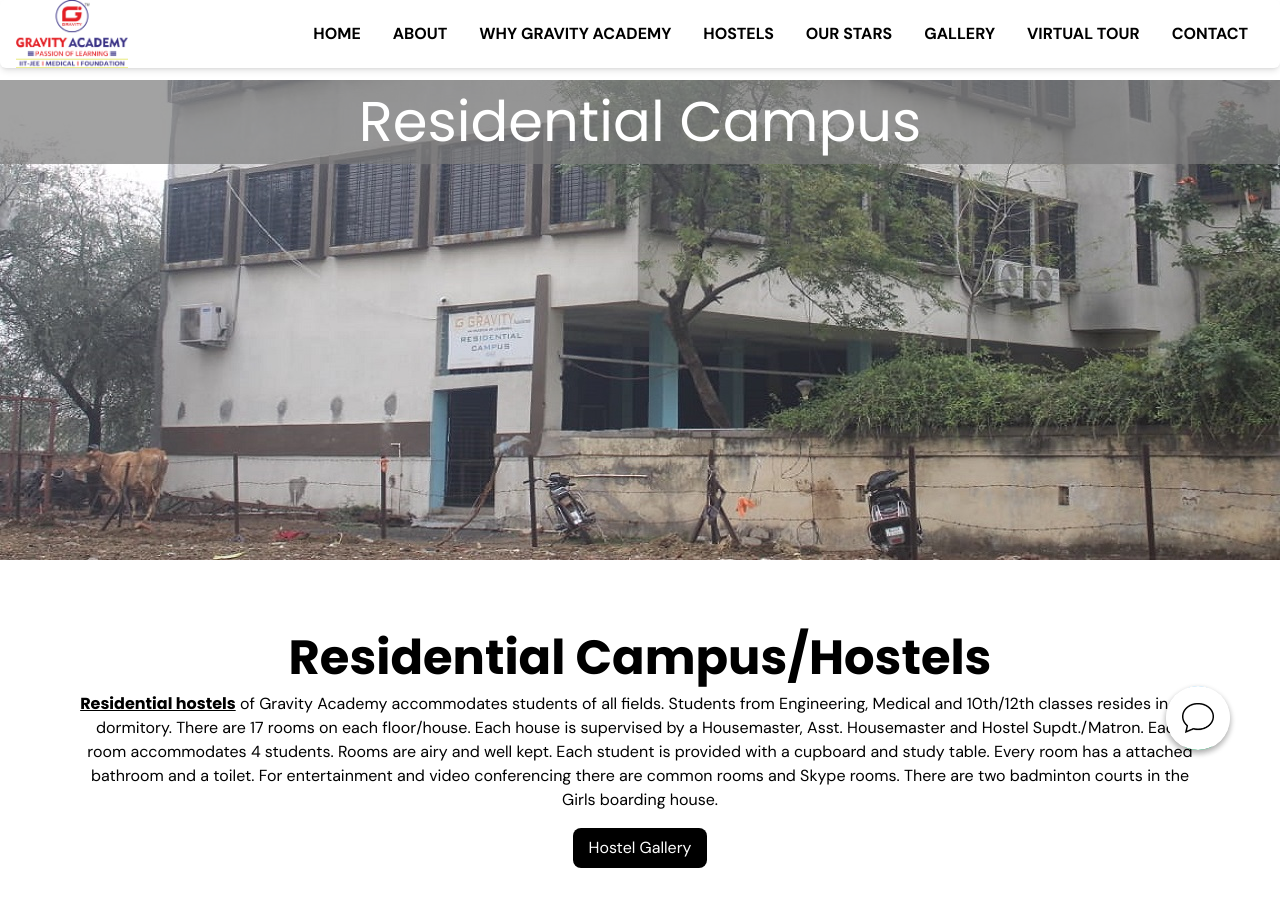
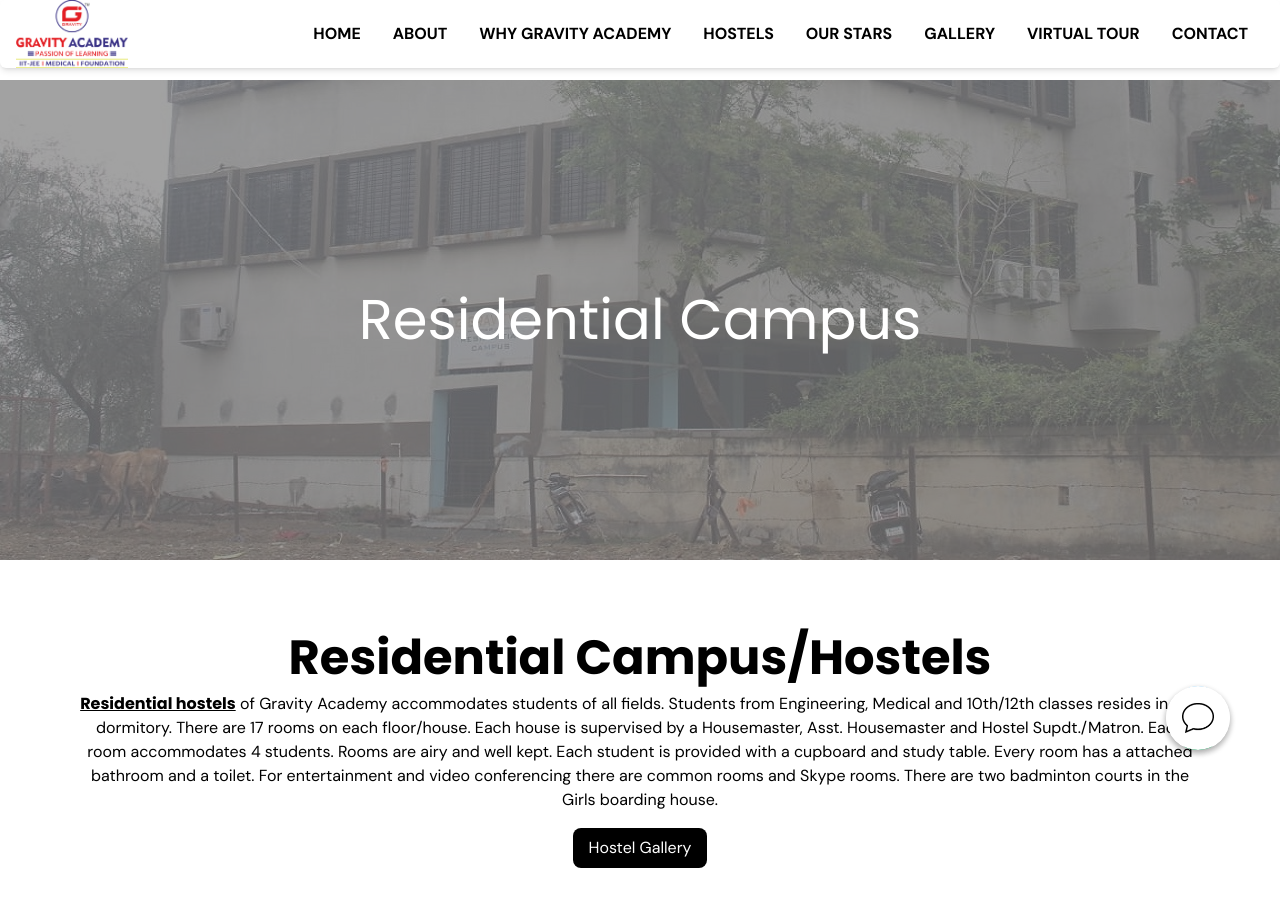
Before and after one commit to YourSam07/Tution-App, a React (Create React App) app: page /hostels in a window 1280 px wide. Shown: the top 906 px of the page. Built offline with nearby package versions, Linux system fonts and the light colour scheme.

Commit message:
scroll to top

```diff
--- a/src/components/Navbar.jsx
+++ b/src/components/Navbar.jsx
@@ -40,6 +40,8 @@ const Navbar = () => {
 
   useEffect(() => {
     setMenuOpen(false)
+    document.body.scrollTop = 0;
+    document.documentElement.scrollTop = 0;
   }, [location.pathname])
 
   // console.log(menuOpen)
--- a/src/index.css
+++ b/src/index.css
@@ -114,6 +114,7 @@
   align-items: center;
   justify-content: center;
   width: 100%;
+  height: 60vh;
   font-size: 3.5rem;
   font-family: "Poppins";
   color: white;
```
